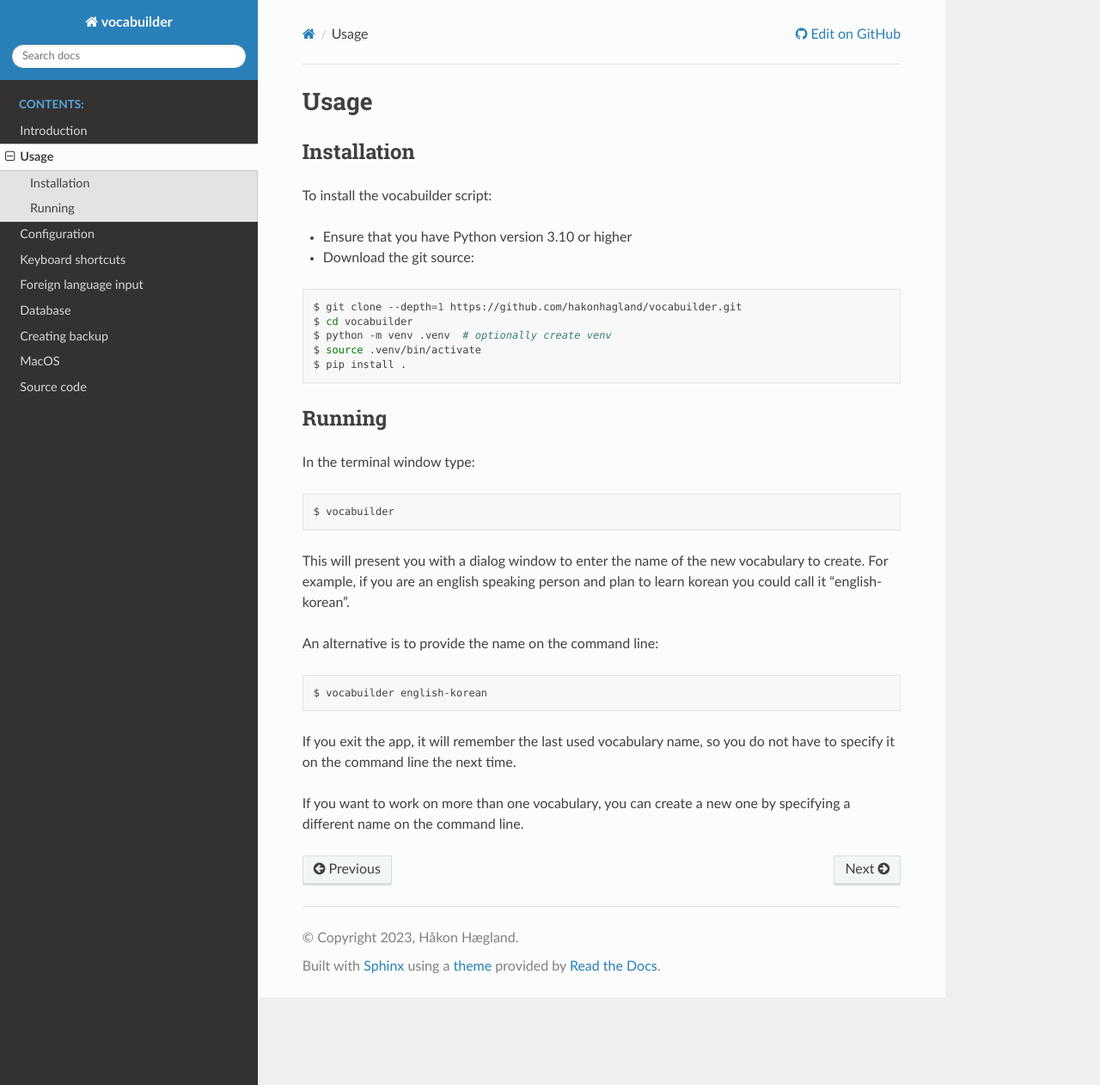
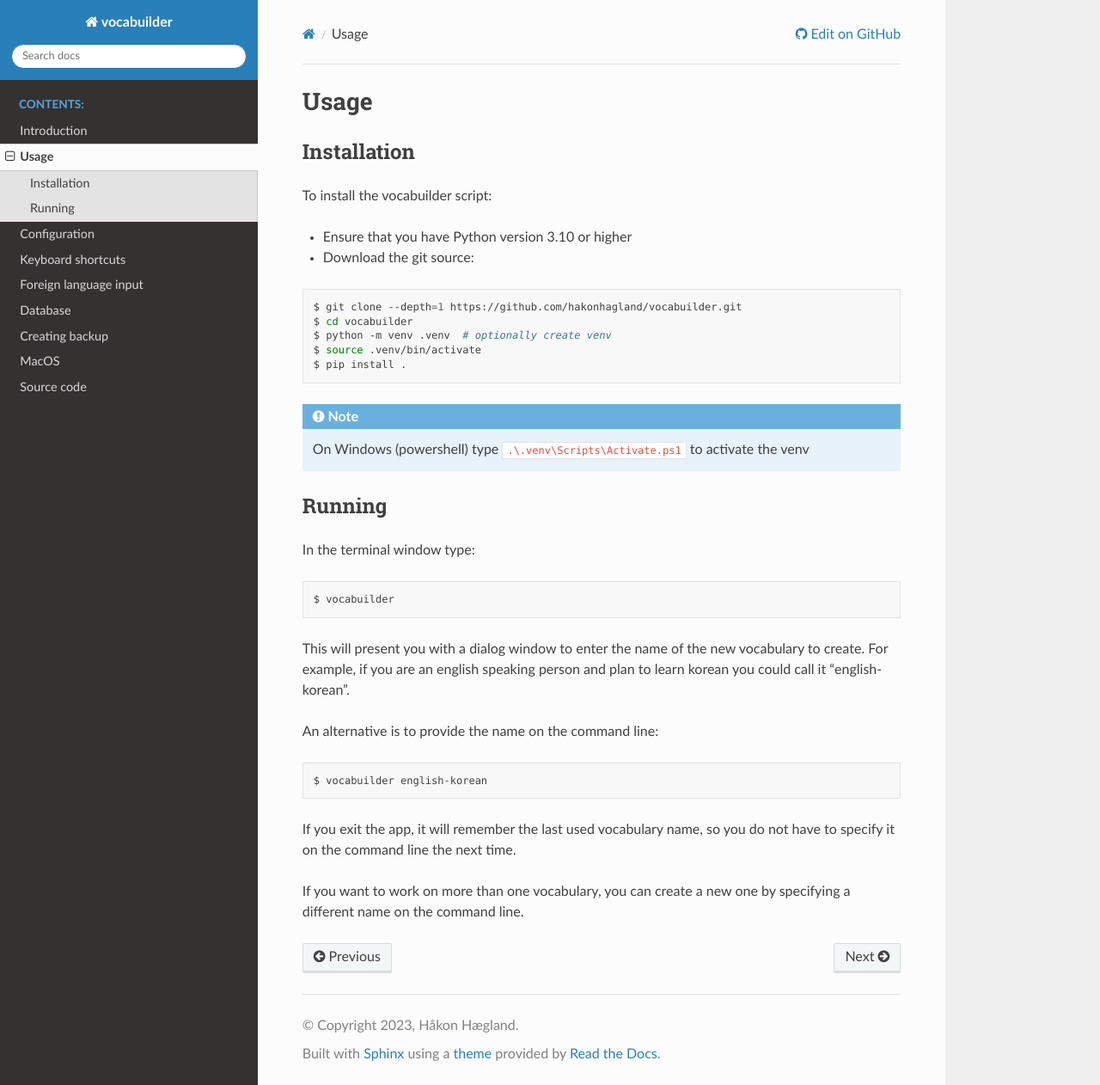
Before and after one commit to hakonhagland/vocabuilder, a Sphinx documentation site: the page built from docs/usage.rst, in a window 1280 px wide and 1262 px high. Shown: the whole window at 86% size. Built offline with Sphinx 7.4.7 and the Read the Docs theme 2.0.0, drawn with Linux system fonts in a browser that asks for light colours.

Commit message:
Updated documentation for windows

```diff
--- a/docs/usage.rst
+++ b/docs/usage.rst
@@ -16,6 +16,10 @@
     $ python -m venv .venv  # optionally create venv
     $ source .venv/bin/activate
     $ pip install .
+
+.. note::
+    On Windows (powershell) type ``.\.venv\Scripts\Activate.ps1`` to activate the venv
+
 
 Running
 -------
```
